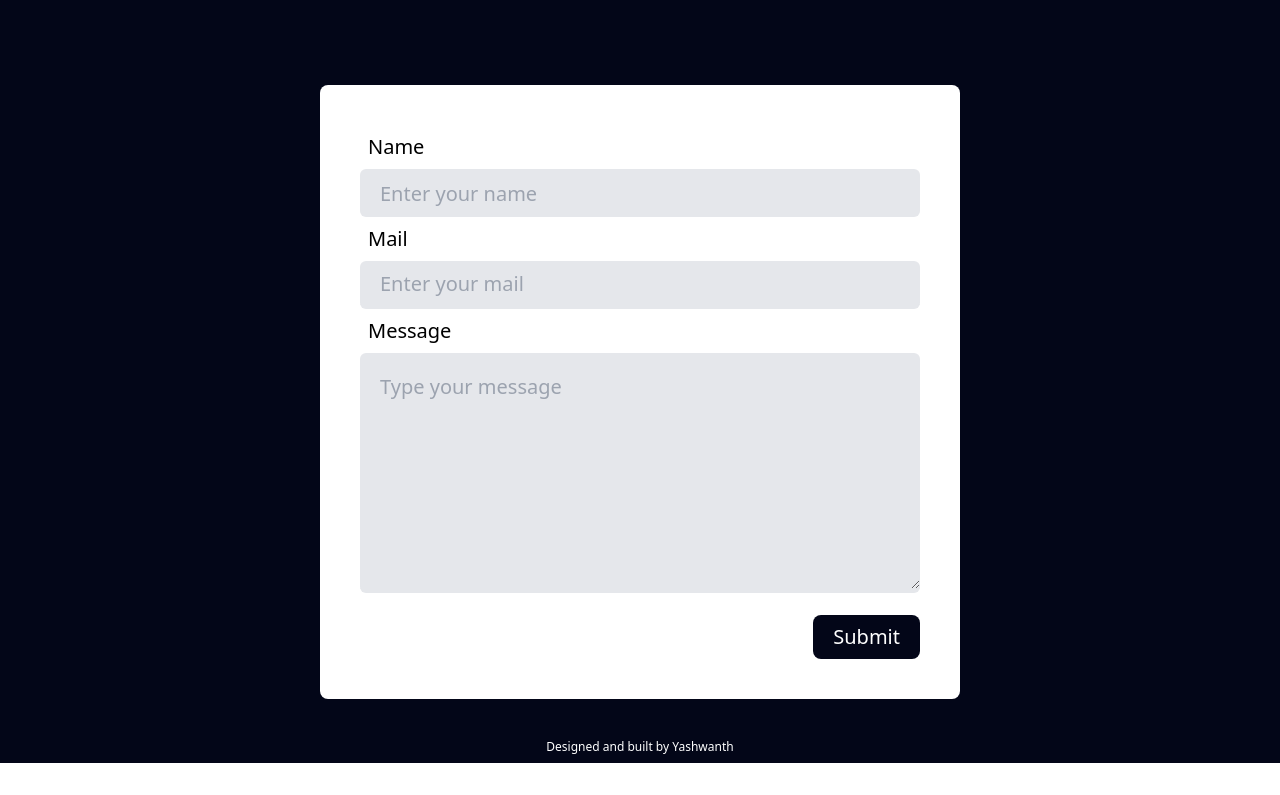
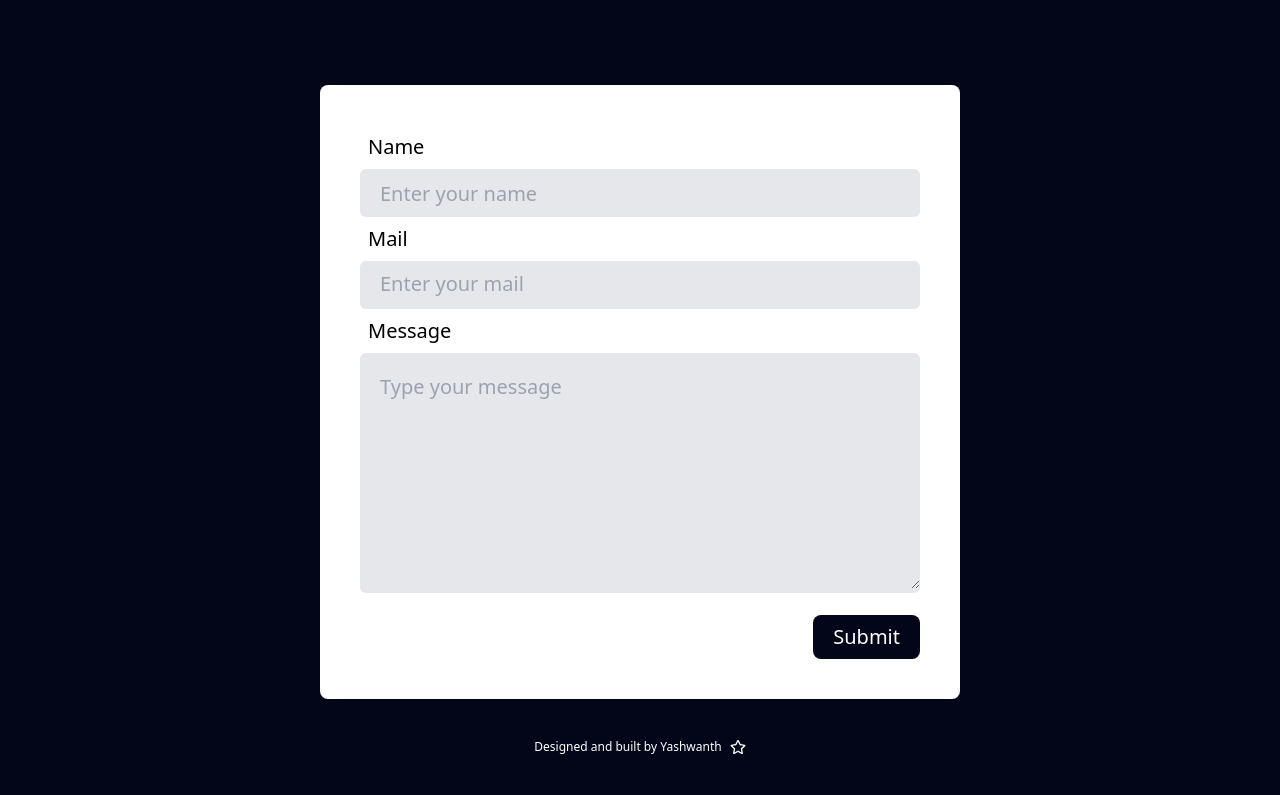
Before and after one commit to Yashwanthreddy711/Portfolio, a React (Create React App) app: page / in a window 1280 px wide. Shown: the part 2986-3781 px from the top of the page. Before the commit the page ends 3749 px from the top, so only its background shows below. Built offline with nearby package versions, Linux system fonts and the light colour scheme.

Commit message:
projects updated

```diff
--- a/src/components/Footer.jsx
+++ b/src/components/Footer.jsx
@@ -1,9 +1,14 @@
 import React from 'react'
+import { FaRegStar } from "react-icons/fa";
+import { Link } from 'react-router-dom';
 
 const Footer = () => {
   return (
-    <div id='footer' className='w-full h-auto bg-custom'>
-         <h1 className='py-2 pt-10 text-xs text-center text-white '> Designed and built by Yashwanth</h1>
+    <div id='footer' className='flex justify-center w-full h-auto gap-2 py-10 bg-custom'>
+         <h1 className='text-xs text-center text-white '> Designed and built by Yashwanth</h1>
+         <span>
+          <Link onClick={() => window.open("https://github.com/Yashwanthreddy711/Portfolio", "_blank")} className='text-white'><FaRegStar/></Link>
+           </span>
     </div>
 
   )
```
